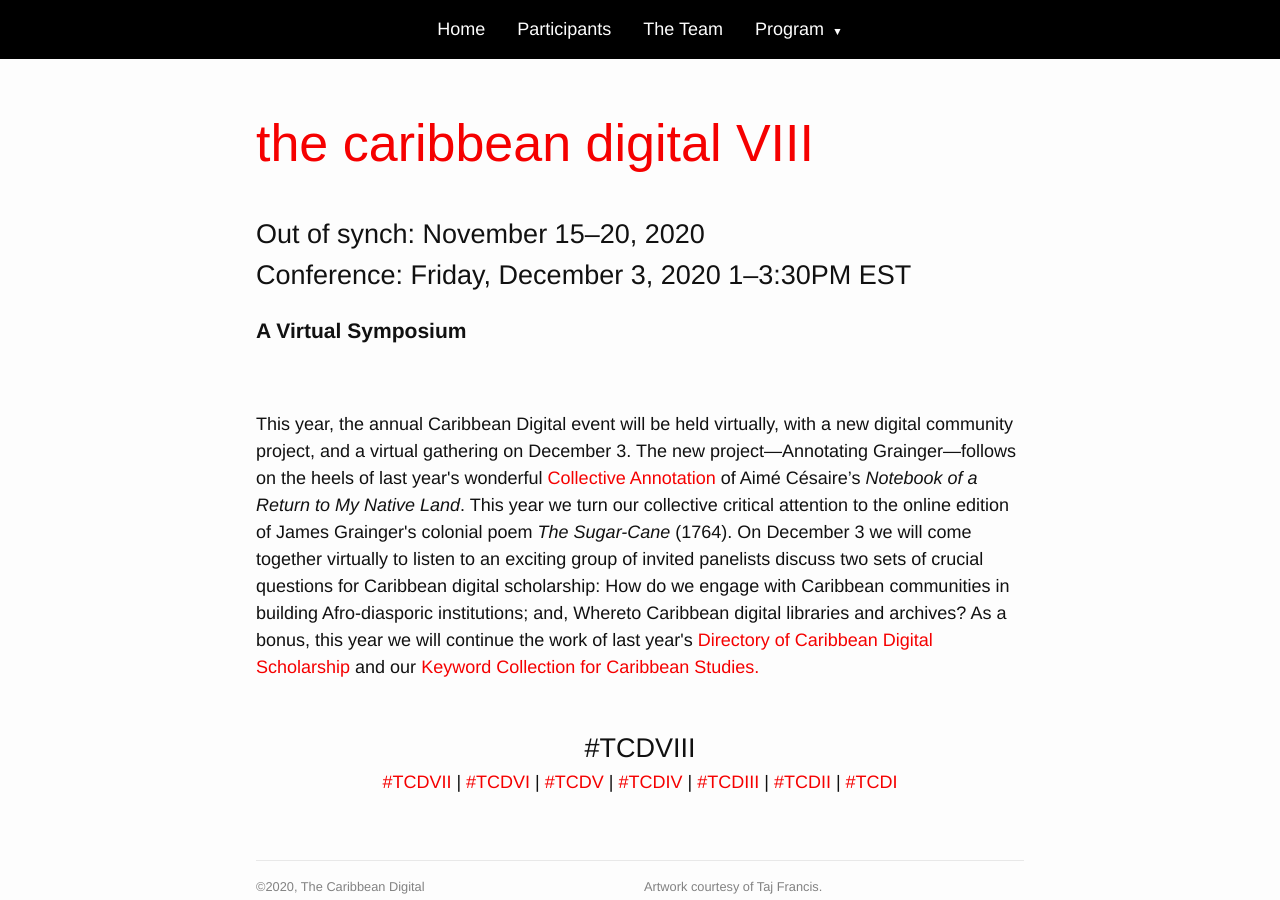
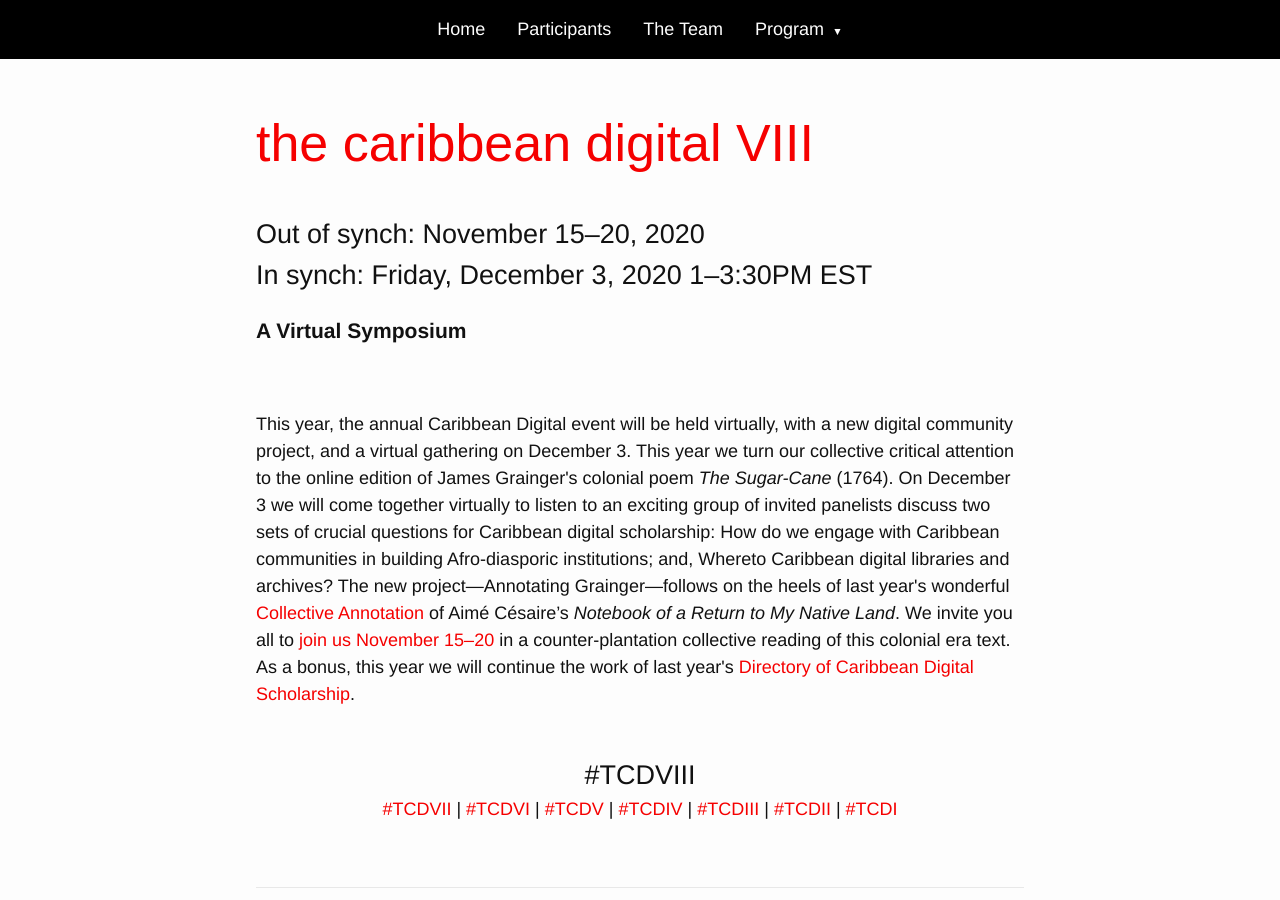
Before and after one commit to elotroalex/tcd8, a Jekyll site: the page built from index.html, in a window 1280 px wide and 900 px high, scrolled down 448 px. Built offline with Jekyll 4.4.1, drawn with Linux system fonts in a browser that asks for light colours.

Commit message:
final tweaks

```diff
--- a/index.html
+++ b/index.html
@@ -6,7 +6,7 @@ layout: default
   <h1>the caribbean digital VIII</h1>
 
   <h2 class="notice">
-    Out of synch: November 15–20, 2020<br />Conference: Friday, December 3, 2020
+    Out of synch: November 15–20, 2020<br />In synch: Friday, December 3, 2020
     1–3:30PM EST
   </h2>
   <h3>A Virtual Symposium</h3>
@@ -15,24 +15,23 @@ layout: default
   <br />
   <p>
     This year, the annual Caribbean Digital event will be held virtually, with a
-    new digital community project, and a virtual gathering on December 3. The
-    new project—Annotating Grainger—follows on the heels of last year's
-    wonderful <a href="{{site.baseurl}}/cahier/">Collective Annotation</a> of
-    Aimé Césaire’s <em>Notebook of a Return to My Native Land</em>. This year we
-    turn our collective critical attention to the online edition of James
-    Grainger's colonial poem <em>The Sugar-Cane</em> (1764). On December 3 we
-    will come together virtually to listen to an exciting group of invited
+    new digital community project, and a virtual gathering on December 3. This
+    year we turn our collective critical attention to the online edition of
+    James Grainger's colonial poem <em>The Sugar-Cane</em> (1764). On December 3
+    we will come together virtually to listen to an exciting group of invited
     panelists discuss two sets of crucial questions for Caribbean digital
     scholarship: How do we engage with Caribbean communities in building
     Afro-diasporic institutions; and, Whereto Caribbean digital libraries and
-    archives? As a bonus, this year we will continue the work of last year's
+    archives? The new project—Annotating Grainger—follows on the heels of last
+    year's wonderful
+    <a href="{{site.baseurl}}/cahier/">Collective Annotation</a> of Aimé
+    Césaire’s <em>Notebook of a Return to My Native Land</em>. We invite you all
+    to <a href="{{site.baseurl}}/grainger/">join us November 15–20</a>
+    in a counter-plantation collective reading of this colonial era text. As a
+    bonus, this year we will continue the work of last year's
     <a href="{{site.baseurl}}/directory/"
       >Directory of Caribbean Digital Scholarship</a
-    >
-    and our
-    <a href="{{site.baseurl}}/keywords/"
-      >Keyword Collection for Caribbean Studies.</a
-    >
+    >.
 
     <br />
 
```
Also changed, not shown: _program/grainger.md (+4 -0 lines), participants.md (+2 -0 lines), team.html (+35 -35 lines).
